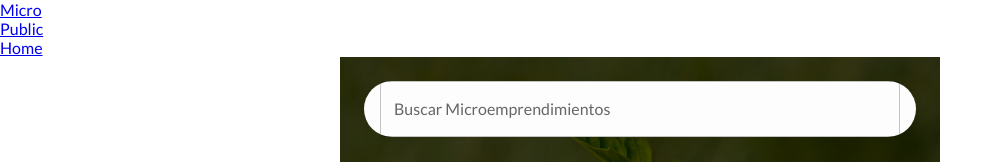
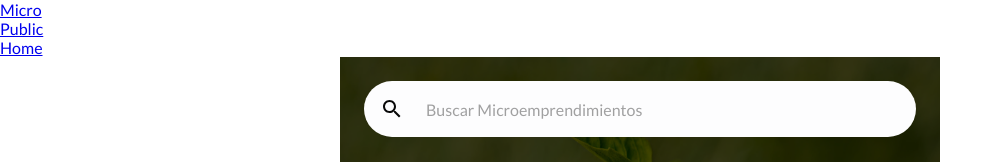
Before and after one commit to zEstebanz/Ubuntu-Semillero, a React (Vite) app: page / in a window 1280 px wide. Shown: the top 162 px of the page, without its empty margins (0-1003 px from the left). Built offline with nearby package versions, Linux system fonts and the light colour scheme.

Commit message:
update microenterpresies

```diff
--- a/src/assets/styles/App.scss
+++ b/src/assets/styles/App.scss
@@ -24,7 +24,8 @@
     color: #FDFDFE;
 
     @media screen and (max-width: 767px) {
-        background-image: linear-gradient(rgba(0, 0, 0, 0.5), rgba(0, 0, 0, 0.5)), url('../../../public/img/micro-background.jpeg');
+        background-image: linear-gradient(rgba(9, 9, 9, 0.8), rgba(9, 9, 9, 0.8)), url('../../../public/img/micro-background.jpeg');
+
         background-size: cover;
         background-position: center;
         height: 488px;
--- a/src/components/Microenterprises/SearchMicro.jsx
+++ b/src/components/Microenterprises/SearchMicro.jsx
@@ -16,7 +16,7 @@ const SearchMicro = ({ search, setSearch }) => {
           gap: '8px'
         }}
       >
-        <SearchIcon color='primary' />
+        <SearchIcon color='black'/>
         <TextField
           name="message"
           label=""
--- a/src/components/Publications/SearchBar.jsx
+++ b/src/components/Publications/SearchBar.jsx
@@ -1,5 +1,6 @@
 import React from 'react';
-import { TextField, Grid } from '@mui/material';
+import { TextField, Grid, Box } from '@mui/material';
+import SearchIcon from '@mui/icons-material/Search';
 
 const SearchBar = ({ busqueda, setBusqueda }) => {
   return (
@@ -8,13 +9,33 @@ const SearchBar = ({ busqueda, setBusqueda }) => {
       justifyContent="center"
       className="search-bar"
     >
-      <TextField
-        label="Buscar Microemprendimientos"
-        className="search-input"
-        value={busqueda}
-        onChange={(e) => setBusqueda(e.target.value)}
-      />
+      <Box
+        sx={{
+          display: 'flex',
+          alignItems: 'center',
+          width: '100%',
+          gap: '8px'
+        }}
+      >
+        <SearchIcon color='black'/>
+        <TextField
+          name="message"
+          label=""
+          placeholder="Buscar Microemprendimientos"
+          variant="outlined"
+          fullWidth
+          sx={{
+            '& .MuiOutlinedInput-root': {
+              borderRadius: 0
+            },
+            "& fieldset": {
+              border: 'none'
+            },
+          }}
+        />
+      </Box>
     </Grid>
+
   );
 };
 
--- a/src/theme/theme.js
+++ b/src/theme/theme.js
@@ -43,6 +43,9 @@ const theme = createTheme({
       white: "#fdfdfd",
       black: '#090909',
     },
+    black: {
+      main: "#090909"
+    }
   },
 
   typography: {
```
